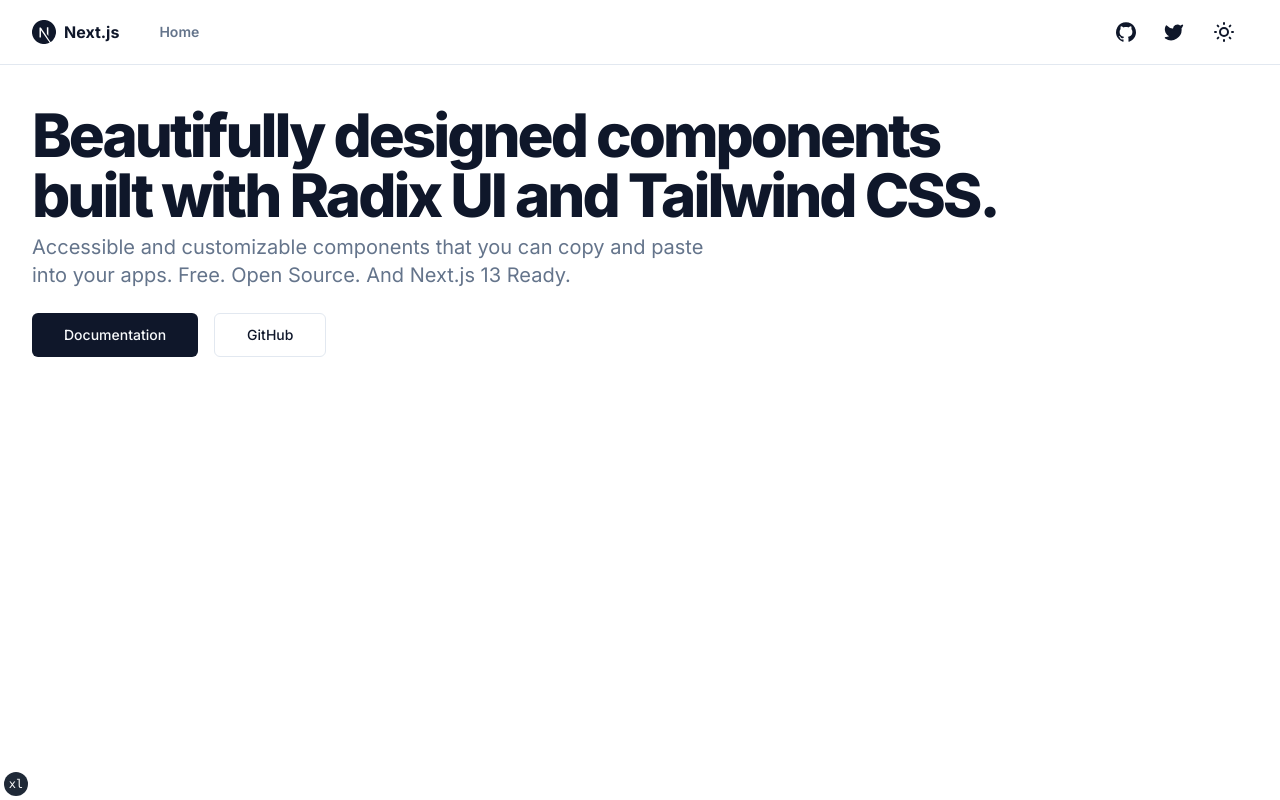
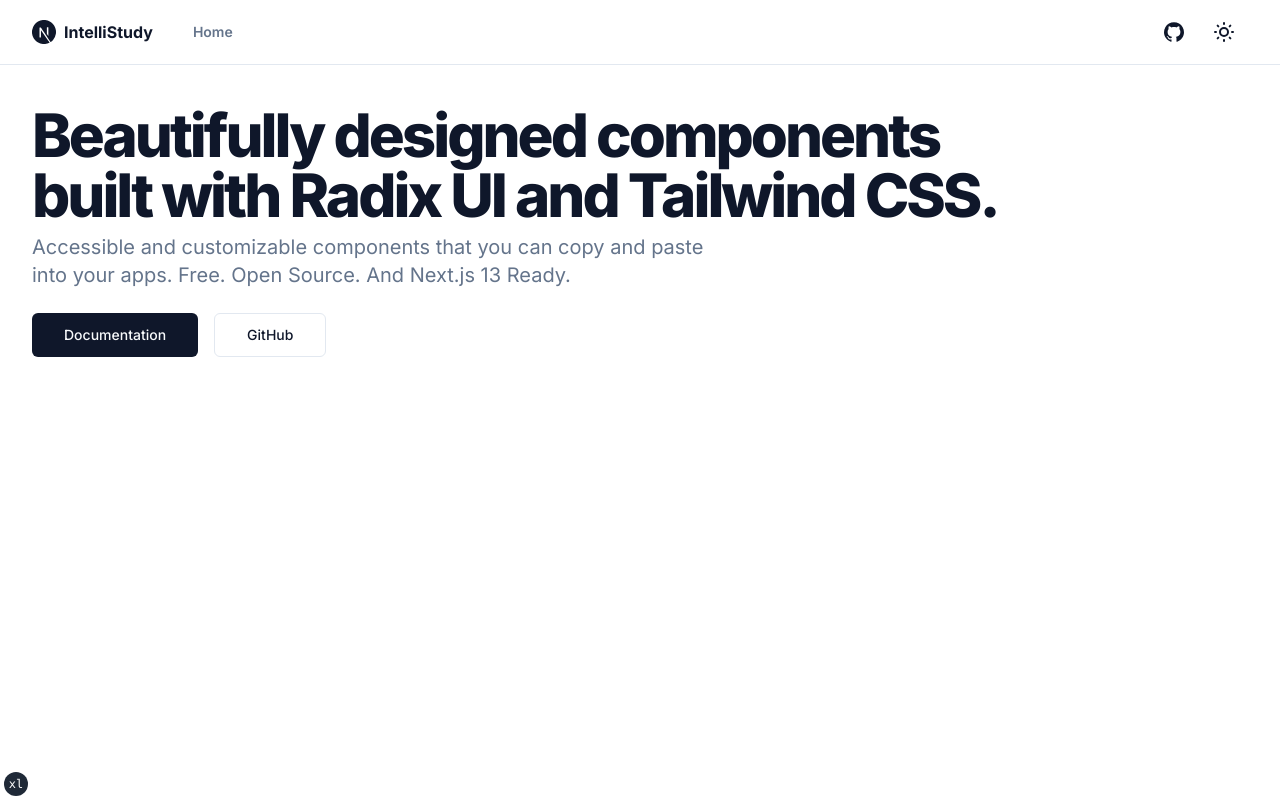
Before and after one commit to marindereggi/IntelliStudy, a Next.js app: page / in a window 1280 px wide. Built offline with nearby package versions, Linux system fonts and the light colour scheme.

Commit message:
rm twitter, docs

```diff
--- a/app/page.tsx
+++ b/app/page.tsx
@@ -18,7 +18,7 @@
       </div>
       <div className="flex gap-4">
         <Link
-          href={siteConfig.links.docs}
+          href={siteConfig.mainNav[0]}
           target="_blank"
           rel="noreferrer"
           className={buttonVariants({ size: "lg" })}
--- a/components/site-header.tsx
+++ b/components/site-header.tsx
@@ -28,21 +28,6 @@
                 <span className="sr-only">GitHub</span>
               </div>
             </Link>
-            <Link
-              href={siteConfig.links.twitter}
-              target="_blank"
-              rel="noreferrer"
-            >
-              <div
-                className={buttonVariants({
-                  size: "sm",
-                  variant: "ghost",
-                })}
-              >
-                <Icons.twitter className="h-5 w-5 fill-current" />
-                <span className="sr-only">Twitter</span>
-              </div>
-            </Link>
             <ThemeToggle />
           </nav>
         </div>
--- a/config/site.ts
+++ b/config/site.ts
@@ -1,9 +1,8 @@
 export type SiteConfig = typeof siteConfig
 
 export const siteConfig = {
-  name: "Next.js",
-  description:
-    "Beautifully designed components built with Radix UI and Tailwind CSS.",
+  name: "IntelliStudy",
+  description: "GPT Flashcard Generator",
   mainNav: [
     {
       title: "Home",
@@ -11,8 +10,6 @@
     },
   ],
   links: {
-    twitter: "https://twitter.com/shadcn",
-    github: "https://github.com/shadcn/ui",
-    docs: "https://ui.shadcn.com",
+    github: "https://github.com/marindereggi/IntelliStudy",
   },
 }
```
